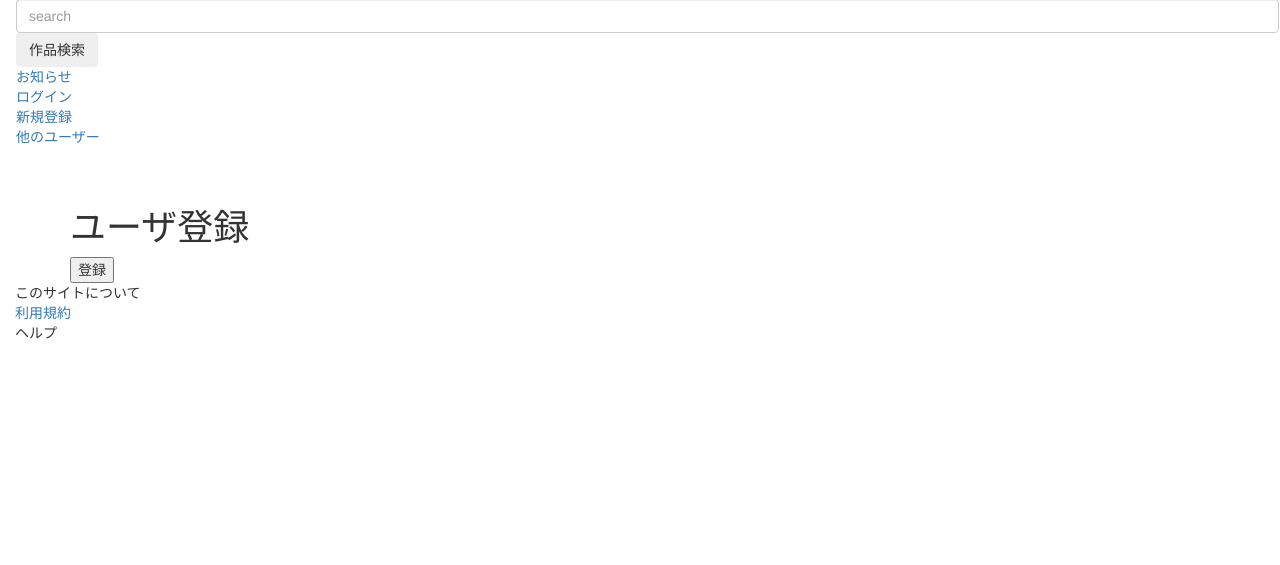
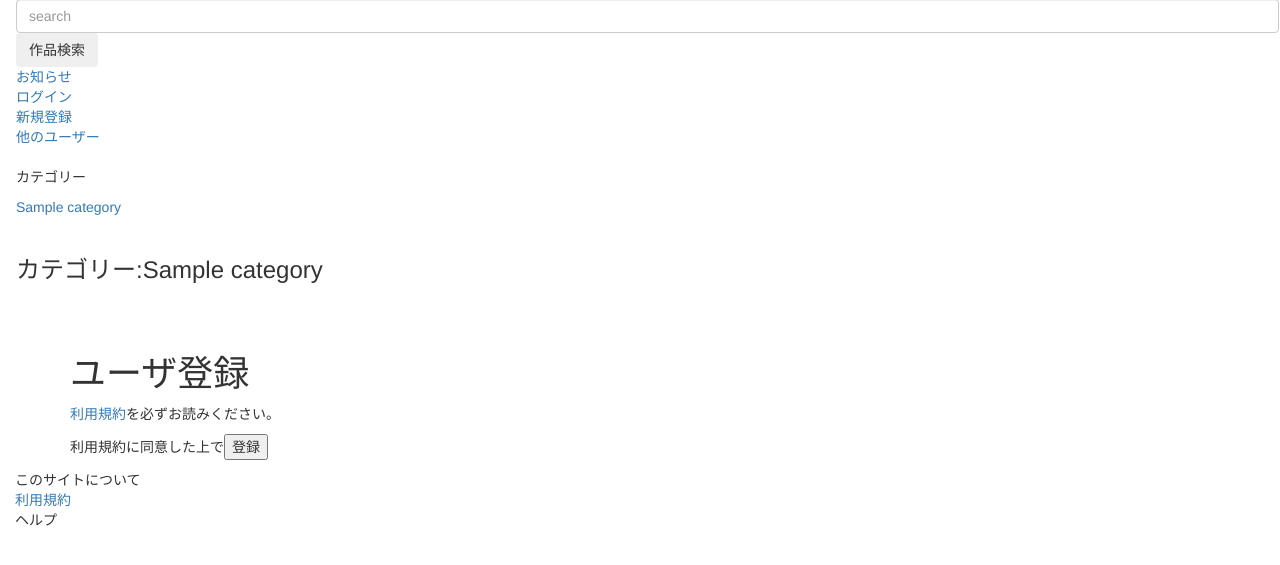
Before and after one commit to maguro777R/novelsite, a Django app: template app/templates/app/signup.html in a window 1280 px wide. Shown: the part 210-775 px from the top of the page. Run offline with Django 3.2, Linux system fonts and the light colour scheme; the template is opened without the code that fills it: most values are stand-ins (such as "Sample title", 1, 10 or a date in 2020); some libraries are stand-ins or nearby versions.

Commit message:
利用規約表示+カテゴリー機能追加

```diff
--- a/app/admin.py
+++ b/app/admin.py
@@ -1,4 +1,5 @@
 from django.contrib import admin
-from .models import Post
+from .models import Category, Post
 
+admin.site.register(Category)
 admin.site.register(Post)
--- a/app/templates/app/base.html
+++ b/app/templates/app/base.html
@@ -41,6 +41,21 @@
               <div><a href="{% url 'signup' %}">新規登録</a></div>
             {% endif %}
             <div><a href="{% url 'other' %}">他のユーザー</a></div>
+            <br>
+            <div>
+              <p>カテゴリー</p>
+              {% for category in category_list %}
+                <a href="{% url 'category' category %}">
+                  <p style='float: left; margin-right: 5px;'>
+                    {{ category.name }}
+                  </p>
+                </a>
+            </div>
+            {% endfor %}
+            <br><br>
+            {% if category %}
+              <h3>カテゴリー:{{ category }}</h3>
+            {% endif %}
         </nav>
 
         <main>
--- a/app/templates/app/signup.html
+++ b/app/templates/app/signup.html
@@ -13,7 +13,10 @@
                 {{ field.errors }}
                 <br>
             {% endfor %}
-            <button type="submit">登録</button>
+            <div>
+                <p><a href="{% url 'terms' %}">利用規約</a>を必ずお読みください。</p>
+            </div>
+            <p>利用規約に同意した上で<button type="submit">登録</button></p>
         </form>
     </div>
 </div>
--- a/app/urls.py
+++ b/app/urls.py
@@ -21,4 +21,5 @@ urlpatterns = [
     path('search/', views.PostListView.as_view(), name='search'),
     path('notice/', views.NoticeListView.as_view(), name='notice'),
     path('terms/', views.terms, name='terms'),
+    path('category/<str:category>/', views.category, name='category'),
 ]
--- a/mysite/settings.py
+++ b/mysite/settings.py
@@ -63,6 +63,7 @@ TEMPLATES = [
                 'django.template.context_processors.request',
                 'django.contrib.auth.context_processors.auth',
                 'django.contrib.messages.context_processors.messages',
+                'app.context.related',
             ],
         },
     },
```
Also changed, not shown: app/context.py (added, +7 -0 lines), app/models.py (+11 -0 lines), app/views.py (+7 -1 lines), app/migrations/0008_category.py (added), app/migrations/0009_post_category.py (added).
